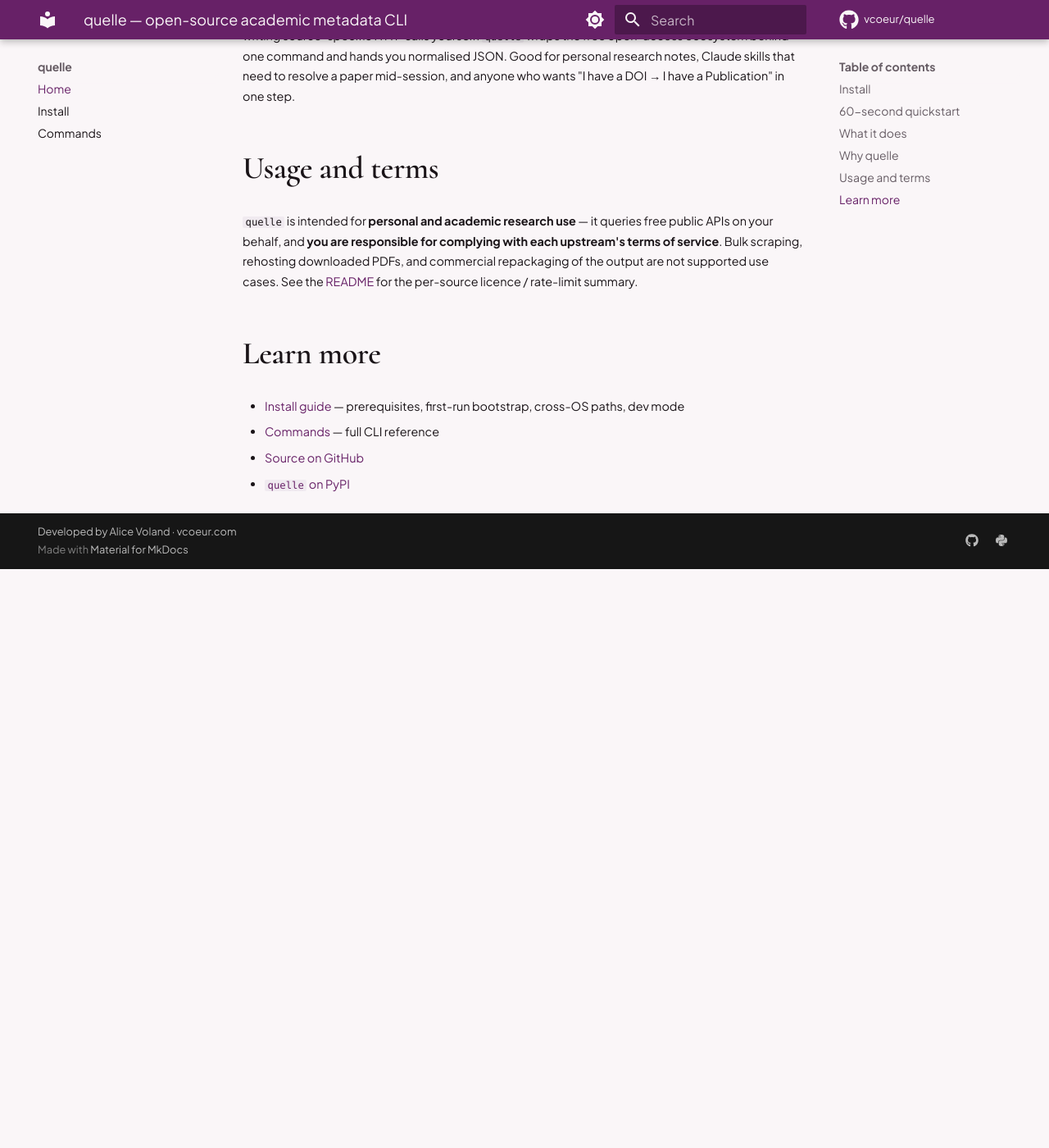
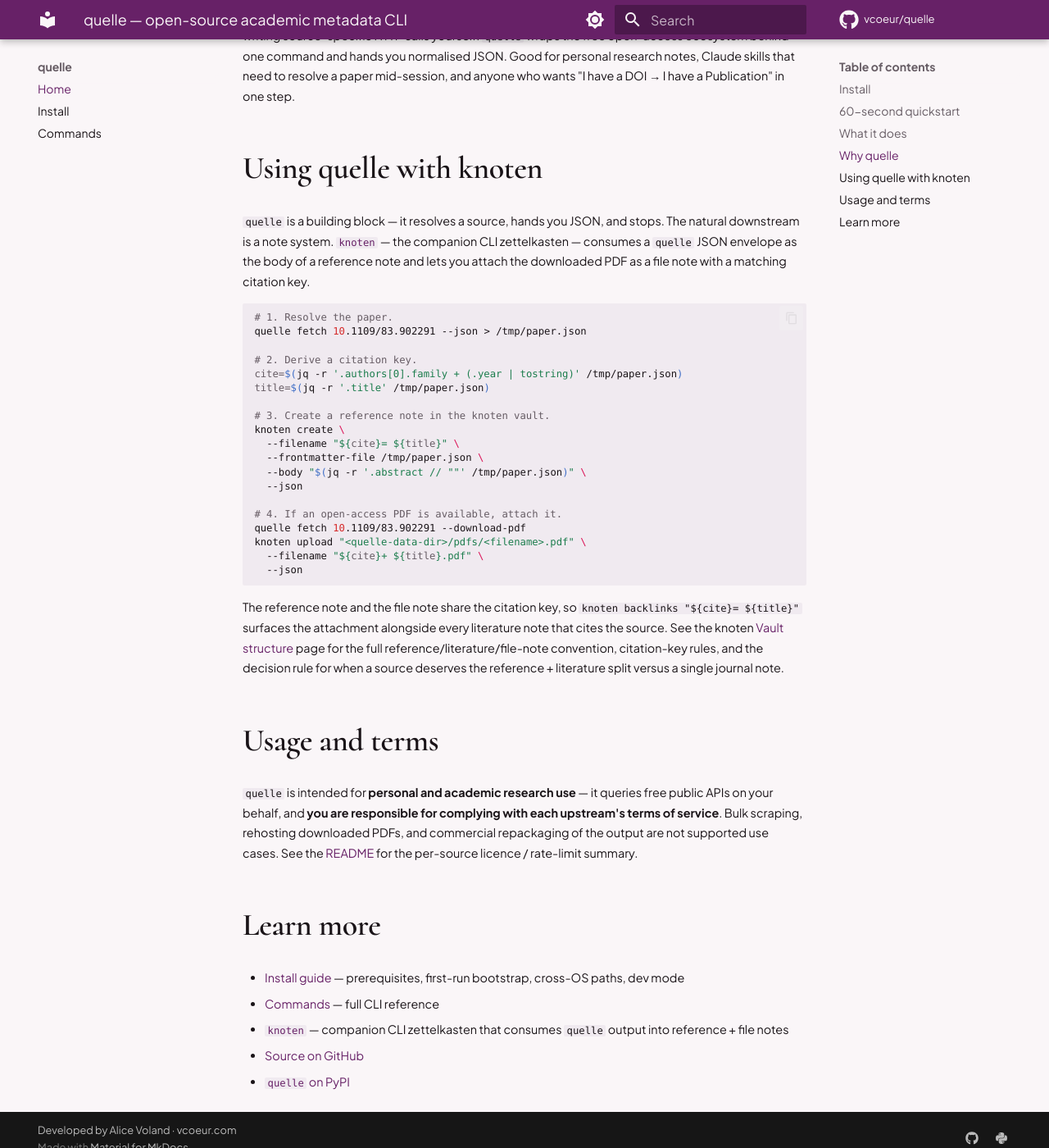
Before and after one commit to vcoeur/quelle, an MkDocs documentation site: the page built from docs/index.md, in a window 1280 px wide and 1400 px high, scrolled down 1850 px. Shown: the whole window at 82% size. Built offline with MkDocs 1.6.1 and Material for MkDocs 9.7.7, drawn with Linux system fonts in a browser that asks for light colours; comment, search, counter and statistics services are not loaded; before the commit the page ends 2544 px from its top, so only the background shows below that.

Commit message:
Document quelle-to-knoten source ingest pipeline
Adds a "Using quelle with knoten" section to docs/index.md showing the DOI→JSON→reference-note→attachment workflow, and a reciprocal link from the Learn more list to the knoten docs site.

````diff
--- a/docs/index.md
+++ b/docs/index.md
@@ -62,6 +62,34 @@
 
 You want to grab a paper's metadata without opening a browser, without a paid API key, and without writing source-specific HTTP calls yourself. `quelle` wraps the free open-access ecosystem behind one command and hands you normalised JSON. Good for personal research notes, Claude skills that need to resolve a paper mid-session, and anyone who wants "I have a DOI → I have a Publication" in one step.
 
+## Using quelle with knoten
+
+`quelle` is a building block — it resolves a source, hands you JSON, and stops. The natural downstream is a note system. [`knoten`](https://knoten.vcoeur.com) — the companion CLI zettelkasten — consumes a `quelle` JSON envelope as the body of a reference note and lets you attach the downloaded PDF as a file note with a matching citation key.
+
+```bash
+# 1. Resolve the paper.
+quelle fetch 10.1109/83.902291 --json > /tmp/paper.json
+
+# 2. Derive a citation key.
+cite=$(jq -r '.authors[0].family + (.year | tostring)' /tmp/paper.json)
+title=$(jq -r '.title' /tmp/paper.json)
+
+# 3. Create a reference note in the knoten vault.
+knoten create \
+  --filename "${cite}= ${title}" \
+  --frontmatter-file /tmp/paper.json \
+  --body "$(jq -r '.abstract // ""' /tmp/paper.json)" \
+  --json
+
+# 4. If an open-access PDF is available, attach it.
+quelle fetch 10.1109/83.902291 --download-pdf
+knoten upload "<quelle-data-dir>/pdfs/<filename>.pdf" \
+  --filename "${cite}+ ${title}.pdf" \
+  --json
+```
+
+The reference note and the file note share the citation key, so `knoten backlinks "${cite}= ${title}"` surfaces the attachment alongside every literature note that cites the source. See the knoten [Vault structure](https://knoten.vcoeur.com/vault-structure/#source-ingest-with-quelle) page for the full reference/literature/file-note convention, citation-key rules, and the decision rule for when a source deserves the reference + literature split versus a single journal note.
+
 ## Usage and terms
 
 `quelle` is intended for **personal and academic research use** — it queries free public APIs on your behalf, and **you are responsible for complying with each upstream's terms of service**. Bulk scraping, rehosting downloaded PDFs, and commercial repackaging of the output are not supported use cases. See the [README](https://github.com/vcoeur/quelle#usage-and-terms) for the per-source licence / rate-limit summary.
@@ -70,5 +98,6 @@
 
 - [Install guide](install.md) — prerequisites, first-run bootstrap, cross-OS paths, dev mode
 - [Commands](commands.md) — full CLI reference
+- [`knoten`](https://knoten.vcoeur.com) — companion CLI zettelkasten that consumes `quelle` output into reference + file notes
 - [Source on GitHub](https://github.com/vcoeur/quelle)
 - [`quelle` on PyPI](https://pypi.org/project/quelle/)
````
